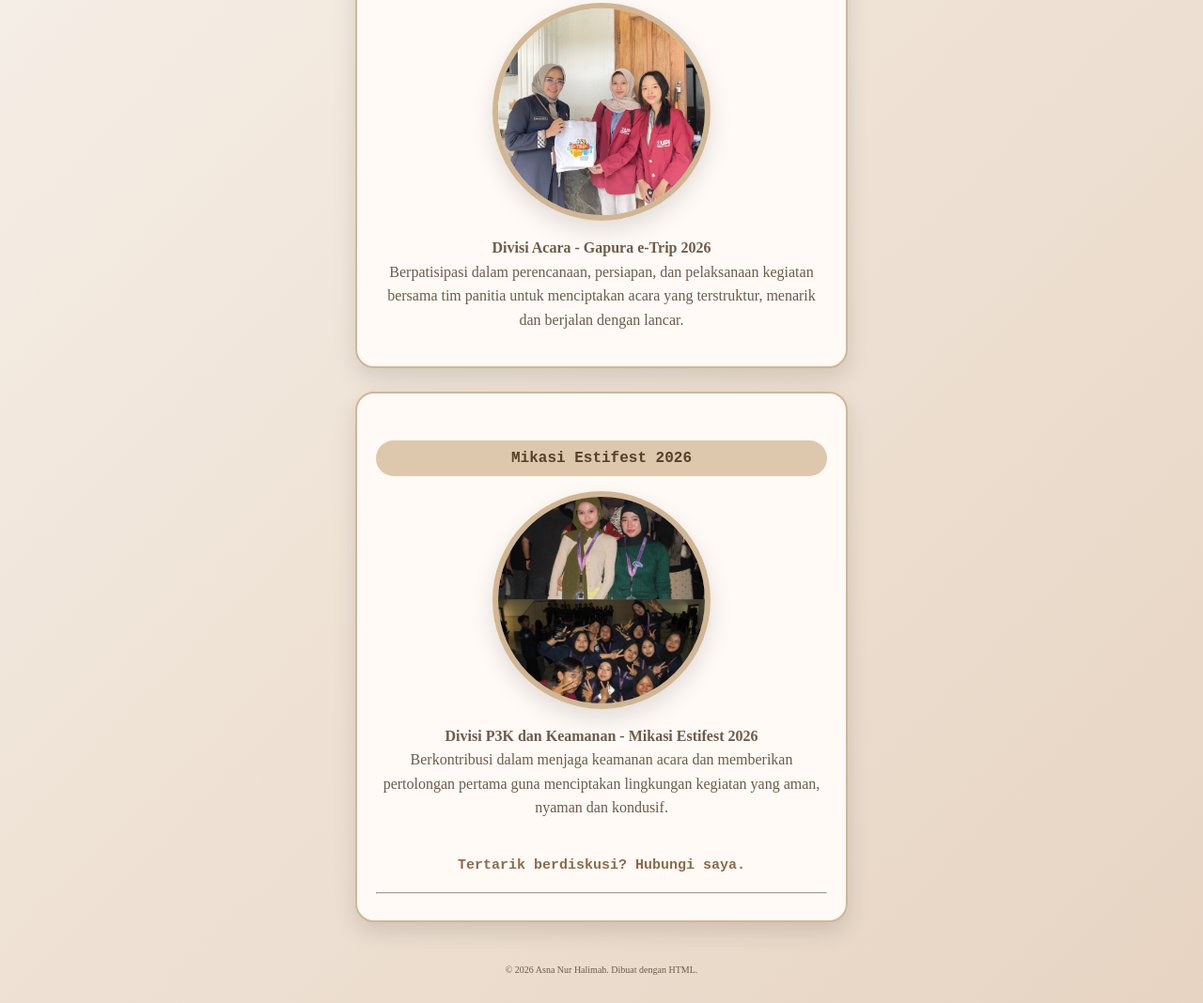
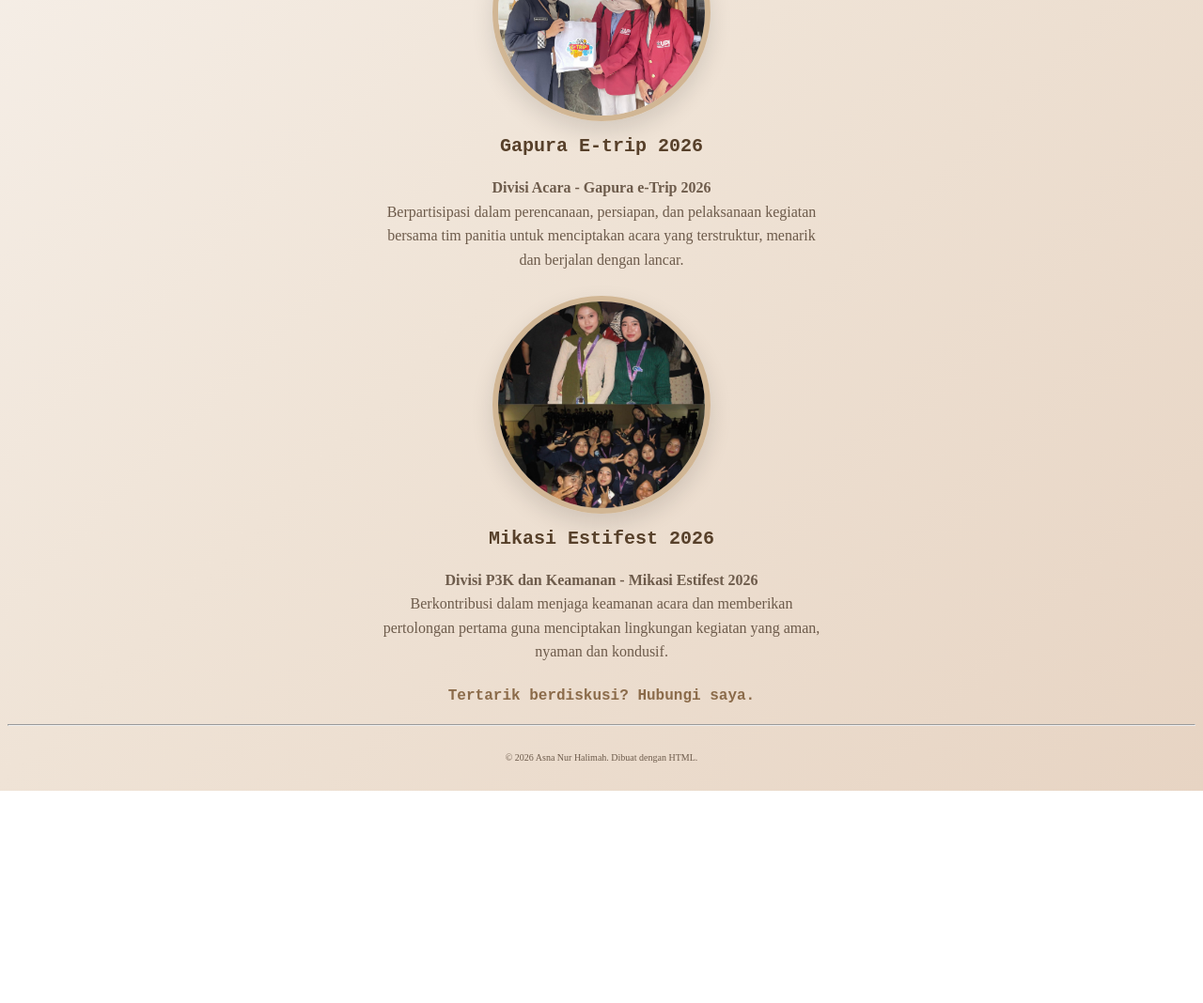
Before and after one commit to asnanurhalimah09-ship-it/projek2, a plain HTML site: page Experience.html in a window 1280 px wide. Shown: the part 461-1529 px from the top of the page at 94% size. After the commit the page ends 1303 px from the top, so only its background shows below. Drawn offline with Linux system fonts and the light colour scheme.

Commit message:
revisi tampilan

```diff
--- a/Experience.html
+++ b/Experience.html
@@ -2,7 +2,7 @@
 <html lang="id">
 <head>
     <meta charset="UTF-8">
-         <metaa name="viewport" content="width=device-width, initial-scale=1.0">
+    <meta name="viewport" content="width=device-width, initial-scale=1.0">
     <title>Personal Website</title>
     <link rel="stylesheet" href="style.css">
 </head>
@@ -23,32 +23,34 @@
     <div class="container">
         <h2>Daftar Experience</h2>
         <p>Berikut adalah beberapa kegiatan yang pernah saya ikuti.</p>
+        <h3>Kepanitiaan</h3>
     </div>
-     <h3>Kepanitian</h3>
 
-     <div class="card">
+    <div class="project-card">
+        <img src="Foto Gapura E-trip.jpeg" alt="Foto Gapura E-trip 2026" class="project-foto">
         <h3>Gapura E-trip 2026</h3>
-    <img src="Foto Gapura E-trip.jpeg" alt="Foto Gapura E-trip 2026" class="card-foto">
         <p>
             <b>Divisi Acara - Gapura e-Trip 2026</b><br>
-        Berpatisipasi dalam perencanaan, persiapan, dan pelaksanaan kegiatan bersama tim panitia untuk menciptakan acara yang terstruktur, menarik dan berjalan dengan lancar.
+            Berpartisipasi dalam perencanaan, persiapan, dan pelaksanaan kegiatan bersama tim panitia untuk menciptakan acara yang terstruktur, menarik dan berjalan dengan lancar.
         </p>
     </div>
 
-<div class="card">
+    <div class="project-card">
+        <img src="Foto Mikasi estifest.jpeg" alt="Foto Mikasi Estifest 2026" class="project-foto">
         <h3>Mikasi Estifest 2026</h3>
-    <img src="Foto Mikasi estifest.jpeg" alt="Foto Mikasi Estifest 2026" class="card-foto">
         <p>
             <b>Divisi P3K dan Keamanan - Mikasi Estifest 2026</b><br>
             Berkontribusi dalam menjaga keamanan acara dan memberikan pertolongan pertama guna menciptakan lingkungan kegiatan yang aman, nyaman dan kondusif.
         </p>
-
-    <h4><a href="Contact.html" title="contact">Tertarik berdiskusi? Hubungi saya.</a></h4>
-     <hr />
     </div>
 
+    <div class="container">
+        <h4><a href="Contact.html" title="contact">Tertarik berdiskusi? Hubungi saya.</a></h4>
+    </div>
+    <hr />
+
     <footer class="footer">
-    <P>&copy; 2026 Asna Nur Halimah. Dibuat dengan HTML.</P>
+        <p>&copy; 2026 Asna Nur Halimah. Dibuat dengan HTML.</p>
     </footer>
 </body>
 </html>
--- a/style.css
+++ b/style.css
@@ -173,64 +173,7 @@ h1{
     to{ opacity:1; }
 }
 
-/* Experience: kartu */
-.card{
-    background:#fffaf5;
-    border:2px solid #d1b694;
-    border-radius:20px;
-    padding:20px;
-    margin:25px auto;
-    max-width:480px;
-    box-shadow:0 10px 25px rgba(0,0,0,0.12);
-    transition:0.4s;
-    text-align:center;
-    animation: fadeBody 1s ease;
-}
-
-.card:hover{
-    transform:translateY(-5px);
-}
-
-.card-foto{
-    width:220px;
-    height:220px;
-    object-fit:cover;
-    border-radius:50%;
-    border:6px solid #d1b694;
-    box-shadow:0 10px 25px rgba(0,0,0,0.12);
-    transition:0.4s;
-    margin:0 auto 15px auto;
-    display:block;
-    animation: fotoMuncul 2s ease;
-}
-
-.card-foto:hover{
-    transform:scale(1.05);
-}
-
-.card h3{
-    margin-top: 30px;
-    color:#57402a;
-    background:#d1b694bb;
-    padding:10px 20px;
-    border-radius:20px;
-    font-size:16px;
-}
-
-.card p{
-    font-family: "poppins", serif;
-    font-size:16px;
-    line-height:1.6;
-    text-align:center;
-}
-
-.card h4{
-    margin-top:40px;
-    color:#57402a;
-    font-size:15px;
-}
-
-/* Teks dan link di container, kartu, project */
+/* Teks dan link di container dan project */
 .container p{
     font-family: "poppins", serif;
     font-size:16px;
@@ -239,7 +182,6 @@ h1{
 }
 
 .container a,
-.card a,
 .project-card a{
     color:#8b6b4a;
     font-weight:bold;
@@ -247,7 +189,6 @@ h1{
 }
 
 .container a:hover,
-.card a:hover,
 .project-card a:hover{
     color:#57402a;
 }
@@ -343,7 +284,7 @@ h1{
     font-weight:bold;
 }
 
-/* Project */
+/* Experience dan Project */
 .project-card{
     margin:25px auto;
     max-width:480px;
```
Lines whose indentation alone changed are shown as unchanged.
